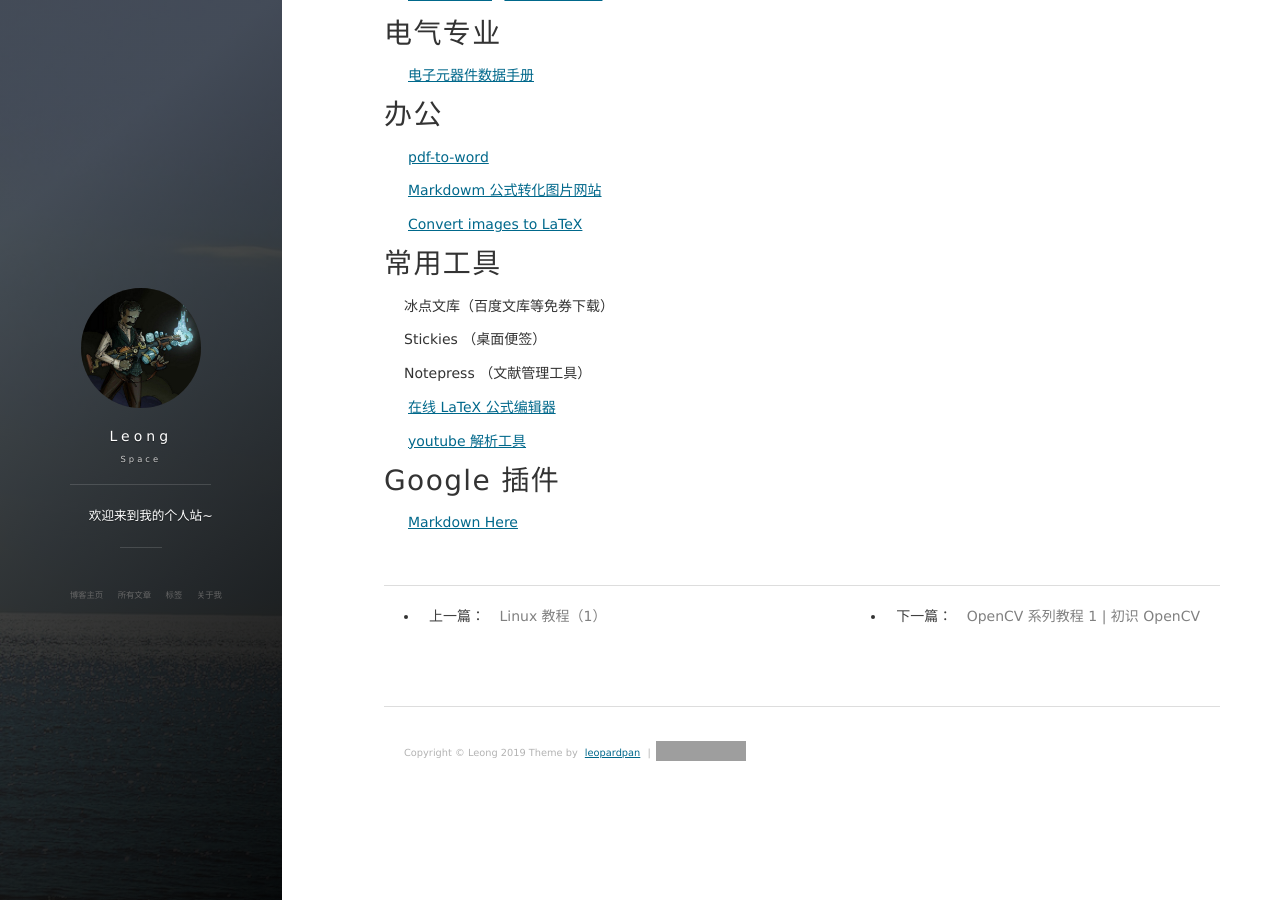
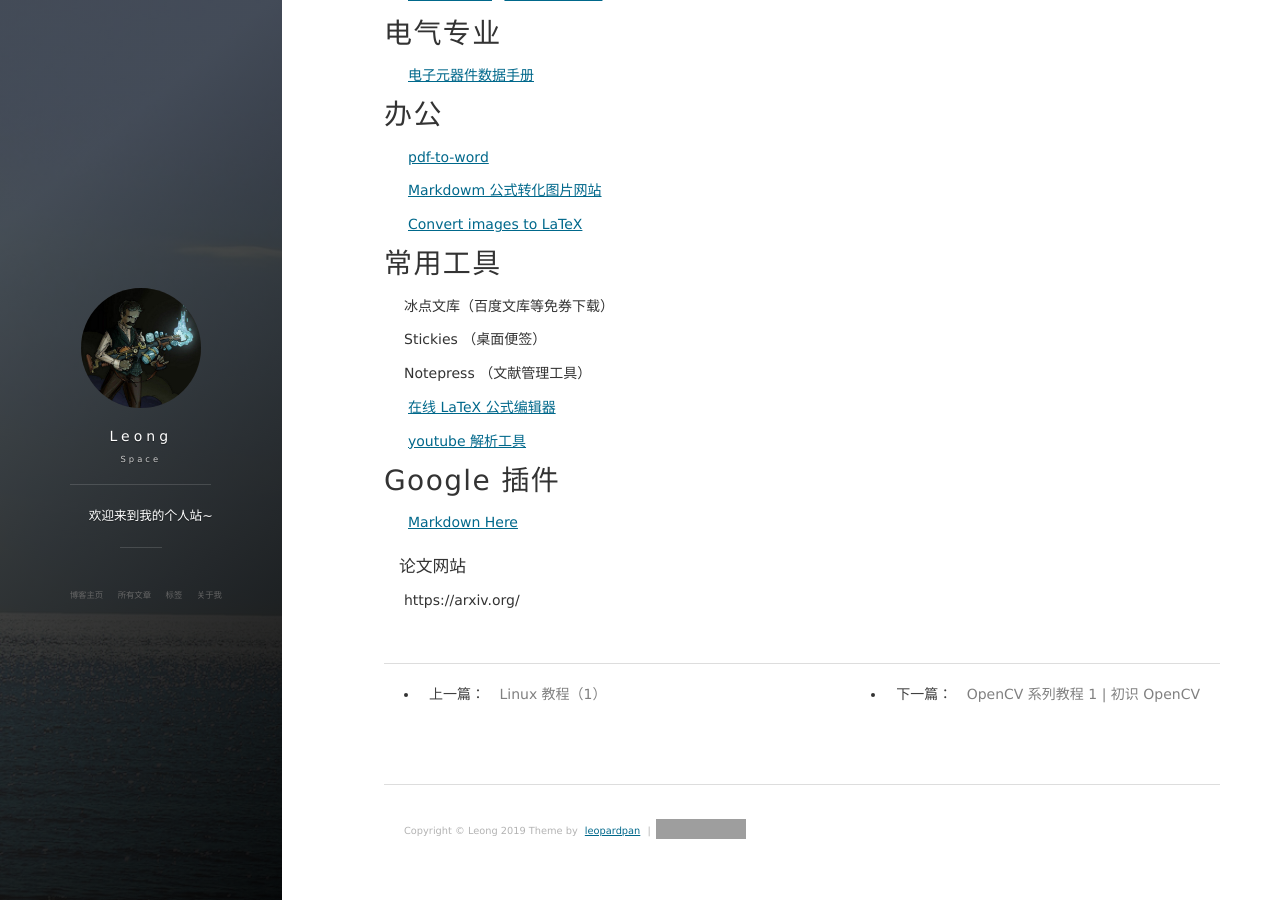
Before and after one commit to FLyingLSJ/flyinglsj.github.io, a Jekyll site: the page built from _posts/2019-01-20-常用网站及工具.md, in a window 1280 px wide and 900 px high, scrolled down 622 px. Built offline with Jekyll 4.4.1, drawn with Linux system fonts in a browser that asks for light colours; nearby versions of some CDN libraries; comment, search, counter and statistics services are not loaded; grey boxes are pictures that could not be loaded.

Commit message:
Update 2019-01-20-常用网站及工具.md

```diff
--- a/_posts/2019-01-20-常用网站及工具.md
+++ b/_posts/2019-01-20-常用网站及工具.md
@@ -64,3 +64,7 @@ Notepress （文献管理工具）
 # Google 插件
 
 [ Markdown Here](chrome-extension://elifhakcjgalahccnjkneoccemfahfoa/common/options.html)
+
+#### 论文网站
+
+https://arxiv.org/
```
